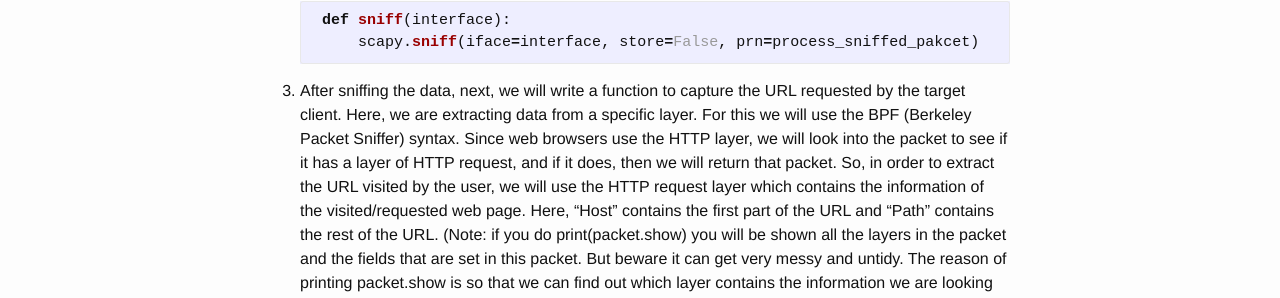
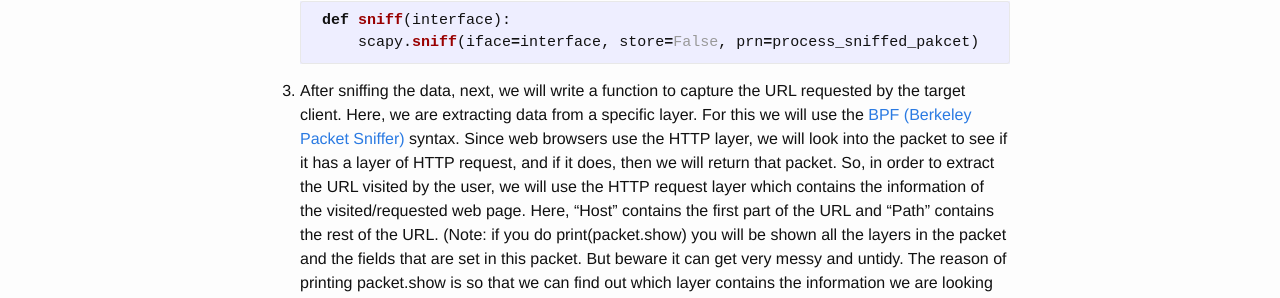
Before and after one commit to alexalwks2/aaronjohn2.github.io, a Jekyll site: the page built from _posts/2019-03-22-packet-sniffer.md, in a window 1280 px wide. Shown: the part 897-1195 px from the top of the page. Built offline with Jekyll 4.4.1, drawn with Linux system fonts in a browser that asks for light colours; comment, search, counter and statistics services are not loaded; part of the change alters nothing that is shown; some of the changed text lies outside the part shown.

````diff
--- a/_posts/2019-03-22-packet-sniffer.md
+++ b/_posts/2019-03-22-packet-sniffer.md
@@ -29,7 +29,7 @@ Let's jump right into how to build a Packet Sniffer tool. For this tool we will
         scapy.sniff(iface=interface, store=False, prn=process_sniffed_pakcet)
     ```
 
-3. After sniffing the data, next, we will write a function to capture the URL requested by the target client. Here, we are extracting data from a specific layer. For this we will use the BPF (Berkeley Packet Sniffer) syntax. Since web browsers use the HTTP layer, we will look into the packet to see if it has a layer of HTTP request, and if it does, then we will return that packet. So, in order to extract the URL visited by the user, we will use the HTTP request layer which contains the information of the visited/requested web page. Here, "Host" contains the first part of the URL and "Path" contains the rest of the URL. (Note: if you do print(packet.show) you will be shown all the layers in the packet and the fields that are set in this packet. But beware it can get very messy and untidy. The reason of printing packet.show is so that we can find out which layer contains the information we are looking for.)
+3. After sniffing the data, next, we will write a function to capture the URL requested by the target client. Here, we are extracting data from a specific layer. For this we will use the [BPF (Berkeley Packet Sniffer)](http://biot.com/capstats/bpf.html) syntax. Since web browsers use the HTTP layer, we will look into the packet to see if it has a layer of HTTP request, and if it does, then we will return that packet. So, in order to extract the URL visited by the user, we will use the HTTP request layer which contains the information of the visited/requested web page. Here, "Host" contains the first part of the URL and "Path" contains the rest of the URL. (Note: if you do print(packet.show) you will be shown all the layers in the packet and the fields that are set in this packet. But beware it can get very messy and untidy. The reason of printing packet.show is so that we can find out which layer contains the information we are looking for.)
     ```python
     def get_url(packet):
         return packet[http.HTTPRequest].Host + packet[http.HTTPRequest].Path
````
